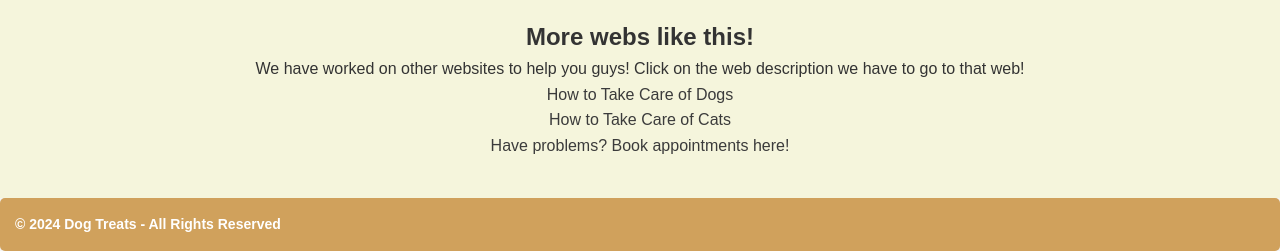
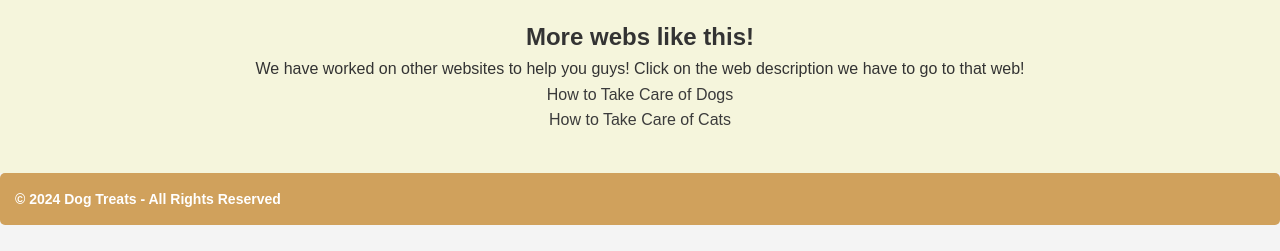
Before and after one commit to ForKids-fun/Delish-Treats-For-You-And-Your-Pups, a plain HTML site: page index.html in a window 1280 px wide. Shown: the part 1389-1640 px from the top of the page. After the commit the page ends 1614 px from the top, so only its background shows below. Drawn offline with nearby package versions, Linux system fonts and the light colour scheme.

Commit message:
Update index.html

```diff
--- a/index.html
+++ b/index.html
@@ -158,7 +158,6 @@
     <ul>
       <li><a href="https://wafflenugget.github.io/TakeCareOfADOG/" target="_blank">How to Take Care of Dogs</a></li>
       <li><a href="https://wafflenugget.github.io/How-to-take-care-of-your-cat/" target="_blank">How to Take Care of Cats</a></li>
-      <li><a href="https://wafflenugget.github.io/Therapy4u/" target="_blank">Have problems? Book appointments here!</a></li>
     </ul>
   </section>
 
```
